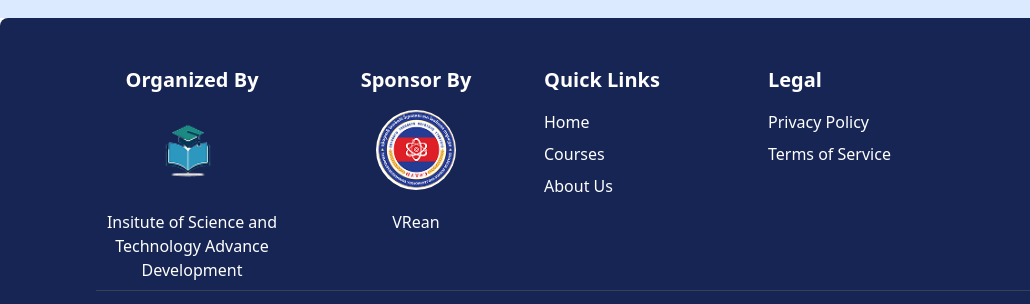
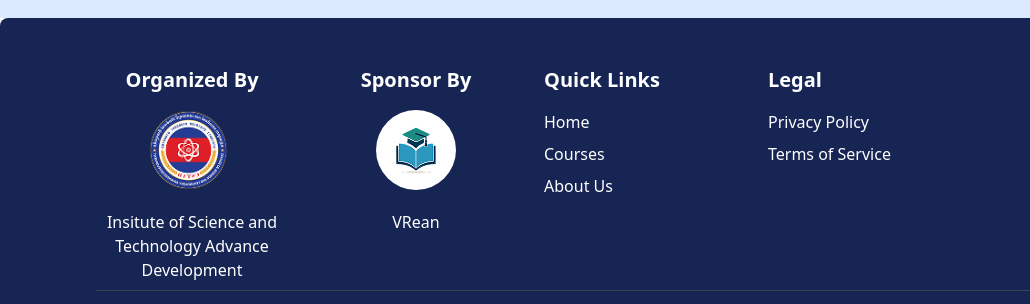
Before and after one commit to Chhomsenghour/code-mini-project, a plain HTML site: page src/Blog.html in a window 1280 px wide. Shown: the part 2879-3183 px from the top of the page, 0-1030 px from the left. Drawn offline with nearby package versions, Linux system fonts and the light colour scheme.

Commit message:
Update Blog.html
Update logo

```diff
--- a/src/Blog.html
+++ b/src/Blog.html
@@ -433,7 +433,7 @@
           <h3 class="text-xl text-center font-bold mb-4">Organized By</h3>
           <div class="flex flex-col items-center mb-2 text-center gap-5">
             <img
-              src="../Picture for Mini project/image 6-1.png"
+              src="../Picture for Mini project/image 92-1.png"
               alt="Company A"
               class="h-20 w-20 rounded-full mr-2"
             />
@@ -446,7 +446,7 @@
           <div
             class="w-20 h-20 rounded-full bg-white flex flex-col justify-center items-center mb-5"
           >
-            <img src="../Picture for Mini project/image 92-1.png" alt="" />
+            <img src="../Picture for Mini project/image 6-1.png" alt="" />
           </div>
           <p>VRean</p>
         </div>
```
